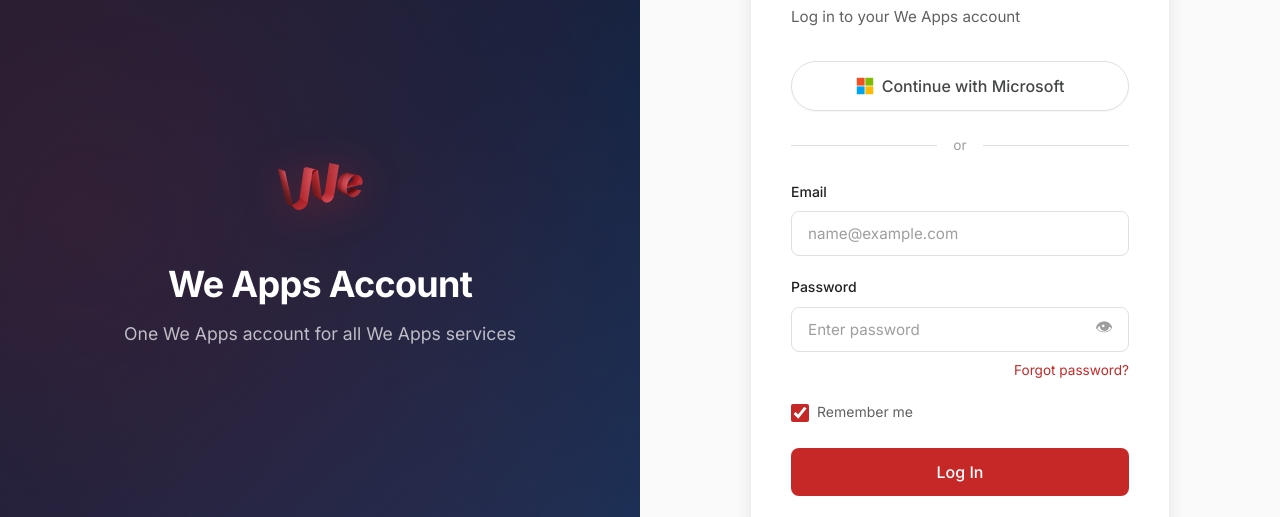
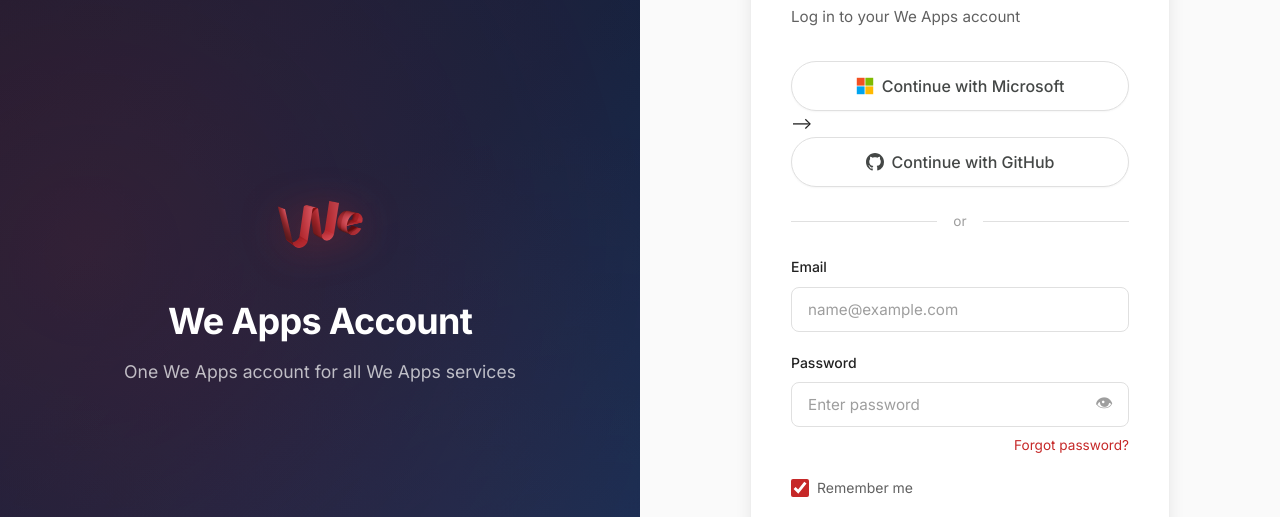
Before and after one commit to zhchmmx/we-apps-account, a website: page index.html in a window 1280 px wide. Shown: the part 182-699 px from the top of the page. Drawn offline with Linux system fonts and the light colour scheme.

Commit message:
hide microsoft

```diff
--- a/index.html
+++ b/index.html
@@ -39,6 +39,9 @@
         <div id="login-alert" class="alert"></div>
 
         <form id="login-form" novalidate>
+          <!-- 微软 OAuth 暂隐藏：Appwrite 微软 provider 将邮箱恒视为未验证（isEmailVerified 硬编码 false），
+               同邮箱已存在用户/身份时必回 400。这是 Appwrite 防账户枚举的刻意设计（PR #11280），非 bug，
+               暂无可配置的修复途径。如需恢复需先解决邮箱冲突。 -->
           <button type="button" id="oauth-microsoft" class="btn btn-oauth" onclick="oauthLogin('microsoft', 'login-alert')">
             <span class="oauth-icon">
               <svg xmlns="http://www.w3.org/2000/svg" width="18" height="18" viewBox="0 0 23 23" aria-hidden="true">
@@ -49,6 +52,16 @@
               </svg>
             </span>
             <span data-i18n="login.microsoft">继续使用 Microsoft</span>
+          </button>
+          -->
+
+          <button type="button" id="oauth-github" class="btn btn-oauth" onclick="oauthLogin('github', 'login-alert')">
+            <span class="oauth-icon">
+              <svg xmlns="http://www.w3.org/2000/svg" width="18" height="18" viewBox="0 0 16 16" fill="currentColor" aria-hidden="true">
+                <path d="M8 0C3.58 0 0 3.58 0 8c0 3.54 2.29 6.53 5.47 7.59.4.07.55-.17.55-.38 0-.19-.01-.82-.01-1.49-2.01.37-2.53-.49-2.69-.94-.09-.23-.48-.94-.82-1.13-.28-.15-.68-.52-.01-.53.63-.01 1.08.58 1.23.82.72 1.21 1.87.87 2.33.66.07-.52.28-.87.51-1.07-1.78-.2-3.64-.89-3.64-3.95 0-.87.31-1.59.82-2.15-.08-.2-.36-1.02.08-2.12 0 0 .67-.21 2.2.82.64-.18 1.32-.27 2-.27s1.36.09 2 .27c1.53-1.04 2.2-.82 2.2-.82.44 1.1.16 1.92.08 2.12.51.56.82 1.27.82 2.15 0 3.07-1.87 3.75-3.65 3.95.29.25.54.73.54 1.48 0 1.07-.01 1.93-.01 2.2 0 .21.15.46.55.38A8.01 8.01 0 0 0 16 8c0-4.42-3.58-8-8-8Z"/>
+              </svg>
+            </span>
+            <span data-i18n="login.github">继续使用 GitHub</span>
           </button>
 
           <div class="divider" data-i18n="login.orContinue">或</div>
--- a/js/i18n.js
+++ b/js/i18n.js
@@ -190,6 +190,7 @@ const translations = {
     'login.loginFailed': '登录失败，请重试',
     'login.orContinue': '或',
     'login.microsoft': '继续使用 Microsoft',
+    'login.github': '继续使用 GitHub',
 
     // === Client Handoff (JWT) ===
     'jwt.signingIn': '正在从客户端登录，请稍候...',
@@ -198,8 +199,8 @@ const translations = {
     // === OAuth ===
     'oauth.title': '登录中 - We Apps Account',
     'oauth.heading': 'We Apps Account',
-    'oauth.signingIn': '正在通过 Microsoft 登录，请稍候...',
-    'oauth.failed': 'Microsoft 登录失败，请重试',
+    'oauth.signingIn': '正在通过第三方登录，请稍候...',
+    'oauth.failed': '第三方登录失败，请重试',
     'oauth.backToLogin': '返回登录',
     'oauth.error': '登录失败或已取消',
 
@@ -483,6 +484,7 @@ const translations = {
     'login.loginFailed': 'Login failed, please try again',
     'login.orContinue': 'or',
     'login.microsoft': 'Continue with Microsoft',
+    'login.github': 'Continue with GitHub',
 
     // === Client Handoff (JWT) ===
     'jwt.signingIn': 'Signing you in from the app, please wait...',
@@ -491,8 +493,8 @@ const translations = {
     // === OAuth ===
     'oauth.title': 'Signing In - We Apps Account',
     'oauth.heading': 'We Apps Account',
-    'oauth.signingIn': 'Signing in with Microsoft, please wait...',
-    'oauth.failed': 'Microsoft sign-in failed, please try again',
+    'oauth.signingIn': 'Signing in with a third-party account, please wait...',
+    'oauth.failed': 'Third-party sign-in failed, please try again',
     'oauth.backToLogin': 'Back to Login',
     'oauth.error': 'Sign-in failed or cancelled',
 
```
Also changed, not shown: oauth-callback.html (+1 -1 lines).
